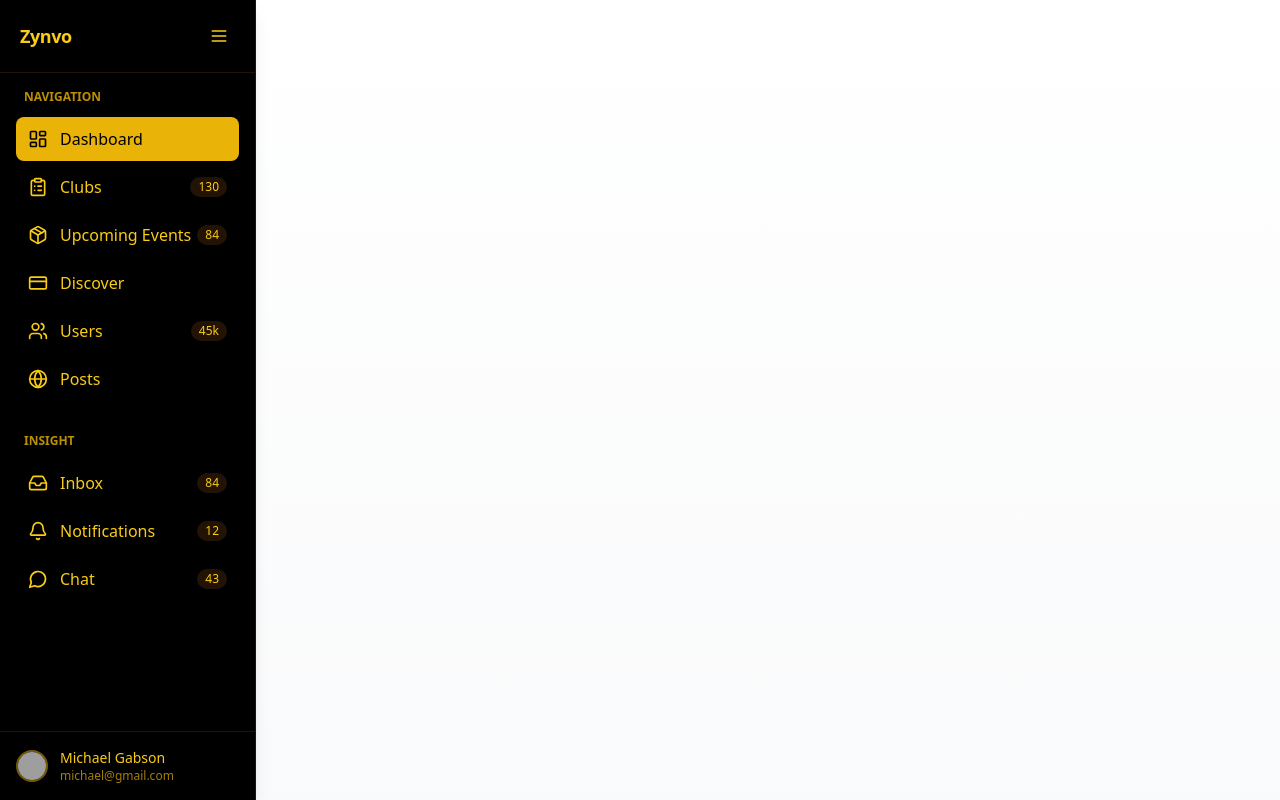
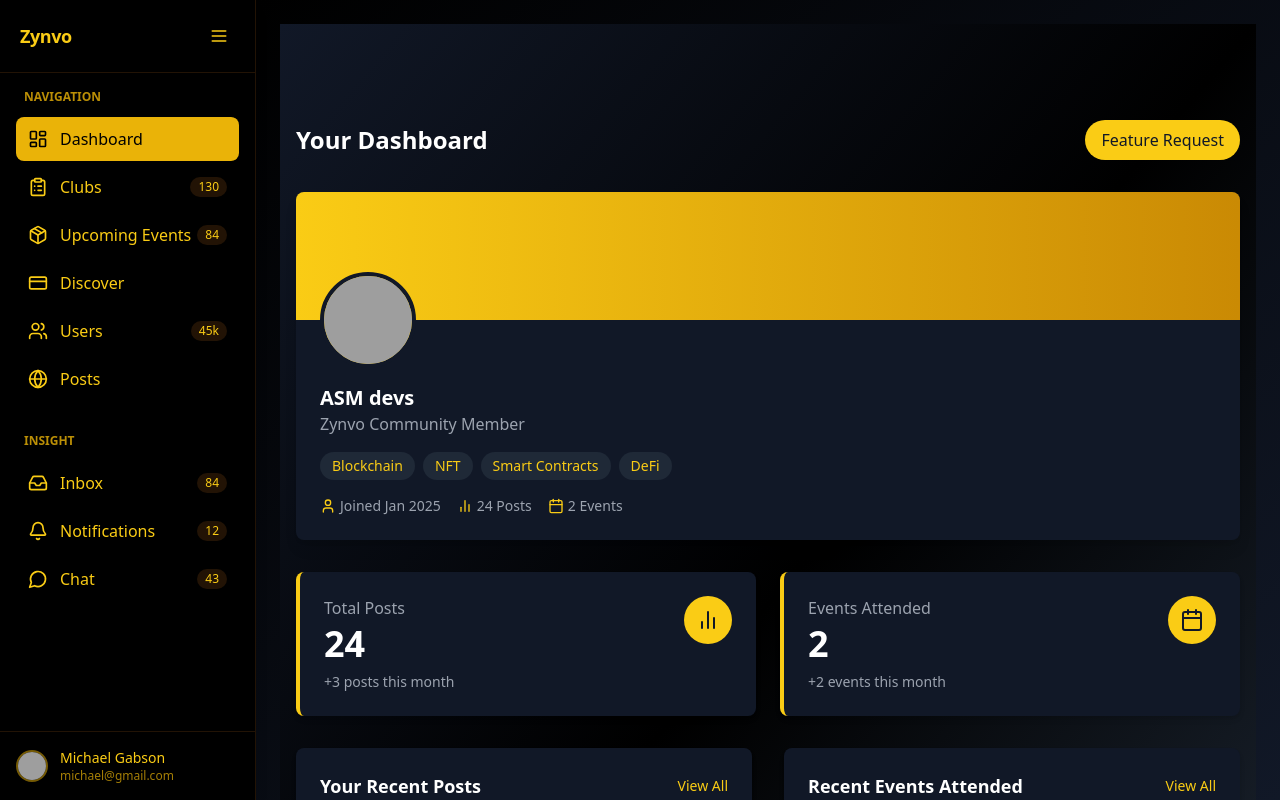
Before and after one commit to DSuper03/zynvo, a Next.js app: page /dashboard in a window 1280 px wide. Before the commit this address had no page. Built offline with nearby package versions, Linux system fonts and the light colour scheme; no server answers; grey boxes are pictures that could not be loaded.

Commit message:
the changes as required in the dashboard has been integrated

```diff
--- a/src/app/dashboard/layout.tsx
+++ b/src/app/dashboard/layout.tsx
@@ -14,9 +14,14 @@ export default function DashboardLayout({ children }: DashboardLayoutProps) {
   ];
 
   return (
-    <div className="flex flex-col min-h-screen bg-gradient-to-b from-white to-gray-50 dark:from-gray-900 dark:to-gray-950">
-      <Sidebar/>
-      <main className="flex-1 w-full">{children}</main>
+     <div className="flex h-screen bg-black">
+      {/* Sidebar - fixed on the left */}
+      <Sidebar />
+
+      {/* Main content area - takes remaining width */}
+      <main className="flex-1 overflow-auto p-6   bg-gradient-to-br from-black to-gray-900">
+        {children}
+      </main>
     </div>
   );
 }
--- a/src/app/dashboard/page.tsx
+++ b/src/app/dashboard/page.tsx
@@ -42,6 +42,7 @@ const mockUserData = {
   email: 'devSuper03@contact.com',
   clubName: 'zynvo',
   isVerified: true,
+  image: '/ASM.jpg',
   events: [
     {
       EventName: 'lets create zynvo',
@@ -110,10 +111,10 @@ export default function ZynvoDashboard() {
       try {
         const token = localStorage.getItem('token');
 
-        if (!token) {
-          navigate.push('/auth/signup');
-          return;
-        }
+        // if (!token) {
+        //   navigate.push('/auth/signup');
+        //   return;
+        // }
 
         try {
           const response = await axios.get<ApiResponse>(
@@ -203,7 +204,7 @@ export default function ZynvoDashboard() {
               {userData.profileAvatar ? (
                 <img
                   className="w-24 h-24 rounded-full border-4 border-gray-900 bg-yellow-400"
-                  src={userData.profileAvatar}
+                  src={ userData.profileAvatar}
                 ></img>
               ) : (
                 <div className="w-24 h-24 rounded-full border-4 border-gray-900 bg-yellow-400 flex items-center justify-center text-gray-900 text-4xl font-bold">
```
